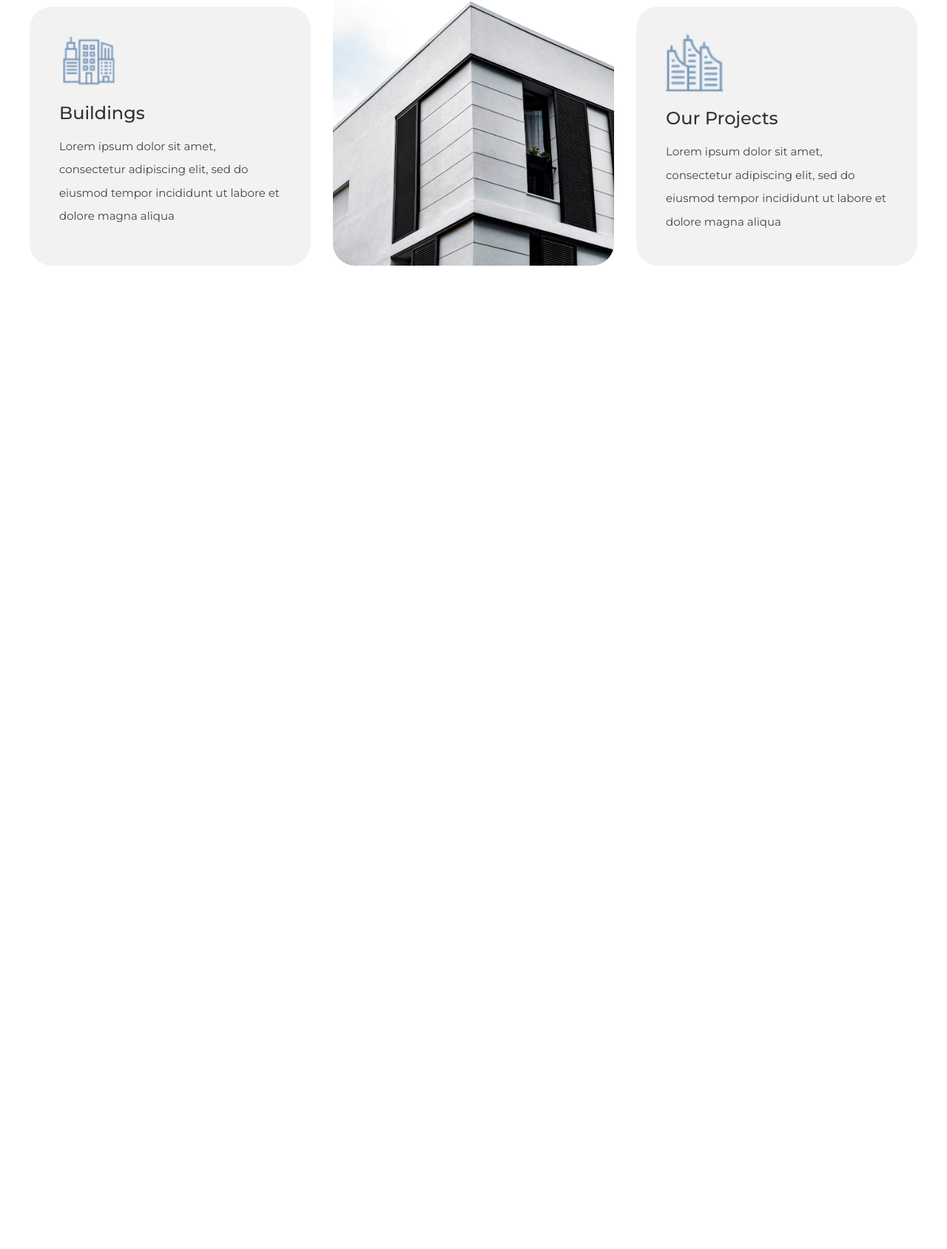
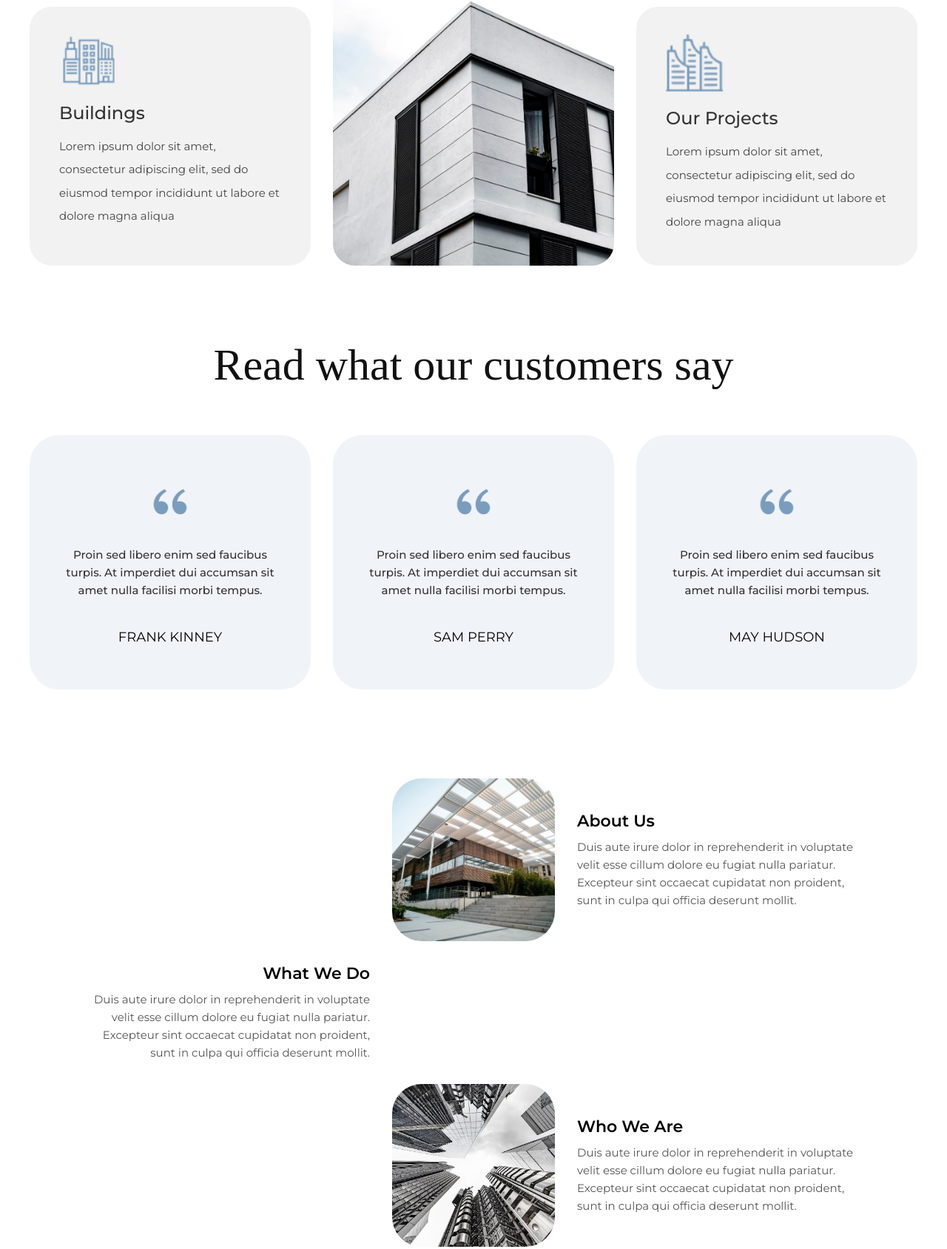
Before and after one commit to JustXaydarov/NicePage-Team-Project, a website: page landing.html in a window 1280 px wide. Shown: the part 3703-5391 px from the top of the page at 74% size. Before the commit the page ends 4062 px from the top, so only its background shows below. Drawn offline with nearby package versions, Linux system fonts and the light colour scheme.

Commit message:
Landing page added sections

```diff
--- a/landing.html
+++ b/landing.html
@@ -5,6 +5,7 @@
     <meta name="viewport" content="width=device-width, initial-scale=1.0">
     <title>Landing page</title>
     <link rel="stylesheet" href="./styles-pages/landing.css">
+    <link rel="stylesheet" href="https://cdn.jsdelivr.net/npm/@splidejs/splide@4/dist/css/splide.min.css">
 </head>
 <body>
     <main>
@@ -105,7 +106,76 @@
         </div>
     </div>
 </section>
+<section class="testimonials">
+    <div class="container">
+        <h2 class="testimonials__title">Read what our customers say</h2>
+
+        <div class="testimonials__grid">
+            <div class="testimonials__card">
+                <img src="./landing-page images/date.png" alt="quote" class="testimonials__icon">
+                <p class="testimonials__text">
+                    Proin sed libero enim sed faucibus turpis. At imperdiet dui accumsan sit amet nulla facilisi morbi tempus.
+                </p>
+                <h4 class="testimonials__name">FRANK KINNEY</h4>
+            </div>
+
+            <div class="testimonials__card">
+                <img src="./landing-page images/date.png" alt="quote" class="testimonials__icon">
+                <p class="testimonials__text">
+                    Proin sed libero enim sed faucibus turpis. At imperdiet dui accumsan sit amet nulla facilisi morbi tempus.
+                </p>
+                <h4 class="testimonials__name">SAM PERRY</h4>
+            </div>
+
+            <div class="testimonials__card">
+                <img src="./landing-page images/date.png" alt="quote" class="testimonials__icon">
+                <p class="testimonials__text">
+                    Proin sed libero enim sed faucibus turpis. At imperdiet dui accumsan sit amet nulla facilisi morbi tempus.
+                </p>
+                <h4 class="testimonials__name">MAY HUDSON</h4>
+            </div>
+        </div>
+    </div>
+</section>
+<section class="core-info">
+    <div class="container">
+        <div class="core-info__row">
+            <div class="core-info__col"></div> <div class="core-info__image-wrap">
+                <img src="./landing-page images/cards-core.jpg" alt="core1" class="core-info__img">
+            </div>
+            <div class="core-info__text-wrap">
+                <h3 class="core-info__title">About Us</h3>
+                <p class="core-info__desc">Duis aute irure dolor in reprehenderit in voluptate<Br> velit esse cillum dolore eu fugiat nulla pariatur.<br> Excepteur sint occaecat cupidatat non proident,<br> sunt in culpa qui officia deserunt mollit.</p>
+            </div>
+        </div>
+
+        <div class="core-info__row">
+            <div class="core-info__text-wrap core-info__text-wrap--left">
+                <h3 class="core-info__title">What We Do</h3>
+                <p class="core-info__desc">Duis aute irure dolor in reprehenderit in voluptate<Br> velit esse cillum dolore eu fugiat nulla pariatur.<br> Excepteur sint occaecat cupidatat non proident,<br> sunt in culpa qui officia deserunt mollit.</p>
+            </div>
+
+            <div class="core-info__col"></div> </div>
+
+        <div class="core-info__row">
+            <div class="core-info__col"></div>
+            <div class="core-info__image-wrap">
+                <img src="./landing-page images/cards-core2.jpg" alt="building 3" class="core-info__img">
+            </div>
+            <div class="core-info__text-wrap">
+                <h3 class="core-info__title">Who We Are</h3>
+               <p class="core-info__desc">Duis aute irure dolor in reprehenderit in voluptate<Br> velit esse cillum dolore eu fugiat nulla pariatur.<br> Excepteur sint occaecat cupidatat non proident,<br> sunt in culpa qui officia deserunt mollit.</p>
+            </div>
+        </div>
+    </div>
+</section>
+
+
 
     </main>
+
+
+    <script src="https://cdn.jsdelivr.net/npm/@splidejs/splide@4/dist/js/splide.min.js"></script>
+    <script></script>
 </body>
 </html>
--- a/styles-pages/landing.css
+++ b/styles-pages/landing.css
@@ -311,5 +311,113 @@ ul li {
     top: -130px;
     text-align: center;
     font-family: "Montserrat";
+}
 
+.testimonials {
+    padding: 100px 0;
+    text-align: center;
+    background-color: #fff;
 }
+
+.testimonials__title {
+    font-size: 60px;
+    margin-bottom: 60px;
+    color: #111;
+    font-weight: 500;
+}
+
+.testimonials__grid {
+    display: grid;
+    /* 1200px / 3 = har bir karta uchun joy */
+    grid-template-columns: repeat(3, 1fr);
+    gap: 30px;
+}
+
+.testimonials__card {
+    background-color: #f0f4f8; /* Och havo rang fon */
+    padding: 60px 40px;
+    border-radius: 40px; /* Kattaroq yumaloqlik */
+    display: flex;
+    flex-direction: column;
+    align-items: center;
+    transition: transform 0.3s ease;
+}
+
+.testimonials__card:hover {
+    transform: translateY(-10px); /* Elegant effekt */
+}
+
+.testimonials__icon {
+    width: 60px;
+    height: auto;
+    margin-bottom: 30px;
+}
+
+.testimonials__text {
+    font-size: 15px;
+    line-height: 1.6;
+    color: #333;
+    margin-bottom: 40px;
+    font-family: "Montserrat";
+    font-weight: 500;
+}
+
+.testimonials__name {
+    font-size: 18px;
+    font-weight: 400;
+    color: #000;
+    text-transform: uppercase;
+    font-family: "Montserrat";
+    margin-top: auto;
+}
+
+.core-info {
+    padding: 20px 0;
+}
+
+/* 3 ustunli setka: [Matn-chapda] [Rasm-o'rtada] [Matn-o'ngda] */
+.core-info__row {
+    display: grid;
+    grid-template-columns: 1fr 220px 1fr; /* O'rtadagi rasm ustuni qat'iy 220px */
+    align-items: center; /* Hammasini bir xil gorizontal o'qda tekislaydi */
+    gap: 30px;
+    margin-bottom: 30px;
+}
+
+/* Rasmlar o'lchami siz aytgandek kichkina */
+.core-info__image-wrap {
+    width: 220px;
+    height: 220px;
+    justify-self: center; /* Rasmni o'z ustunida markazga qo'yadi */
+}
+
+.core-info__img {
+    width: 100%;
+    height: 100%;
+    object-fit: cover;
+    border-radius: 40px;
+}
+
+/* Matnlar stili */
+.core-info__text-wrap {
+    text-align: left;
+}
+
+/* Chap tomondagi matnni o'ngga (rasmga) qaratib tekislash */
+.core-info__text-wrap--left {
+    text-align: right;
+}
+
+.core-info__title {
+    font-size: 22px;
+    margin-bottom: 10px;
+    font-family: "Montserrat";
+    font-weight: 600;
+}
+
+.core-info__desc {
+    font-size: 15px;
+    line-height: 1.6;
+    color: #555;
+    font-family: "Montserrat";
+}
```
Also changed, not shown: landing-page images/cards-core.jpg (added), landing-page images/cards-core2.jpg (added).
